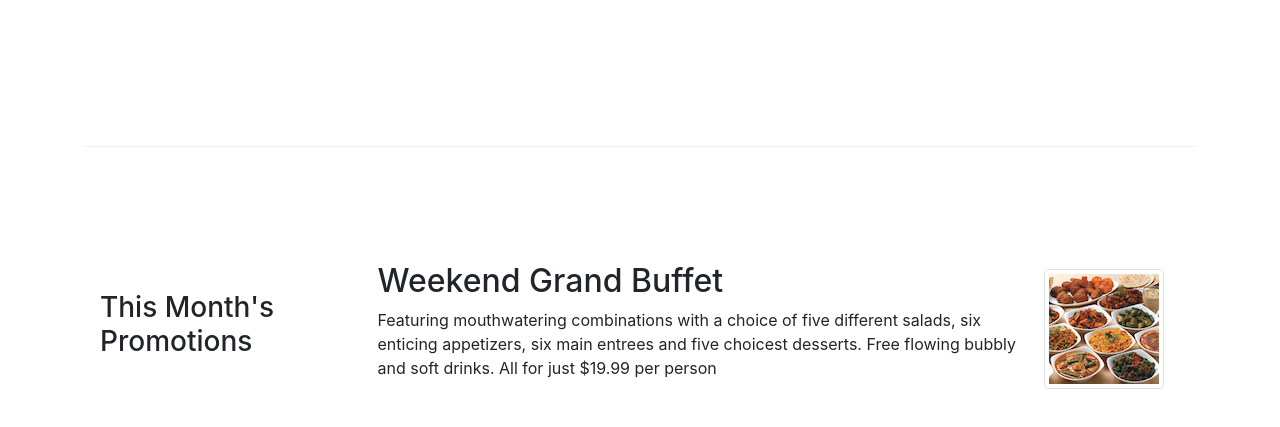
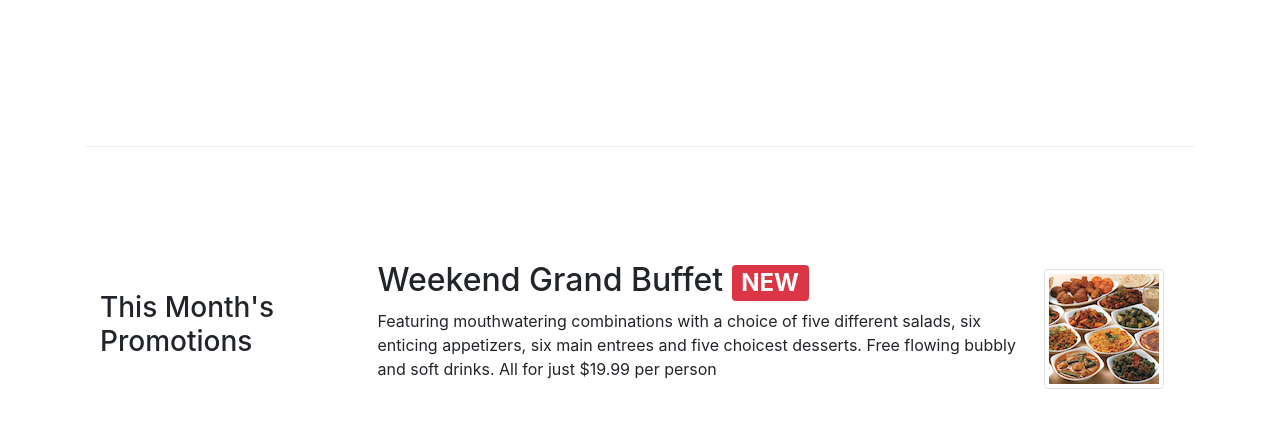
Before and after one commit to KorNito/front-end-web-ui-frameworks-and-tools-bootstrap-4, a website: page index.html in a window 1280 px wide. Shown: the part 587-1014 px from the top of the page. Drawn offline with nearby package versions, Linux system fonts and the light colour scheme.

Commit message:
Added badge with word "NEW" next to buffet

```diff
--- a/index.html
+++ b/index.html
@@ -71,7 +71,7 @@
                 <div class="media">
                     <img class="d-flex order-last mr-3 img-thumbnail align-self-center" src="img/buffet.png" alt="buffet">
                     <div class="media-body">
-                        <h2>Weekend Grand Buffet</h2>
+                        <h2>Weekend Grand Buffet <span class="badge badge-danger">NEW</span></h2>
                         <p>Featuring mouthwatering combinations with a choice of five different salads, six enticing appetizers, six main entrees and five choicest desserts. Free flowing bubbly and soft drinks. All for just $19.99 per person </p>
                     </div>
                 </div>
```
